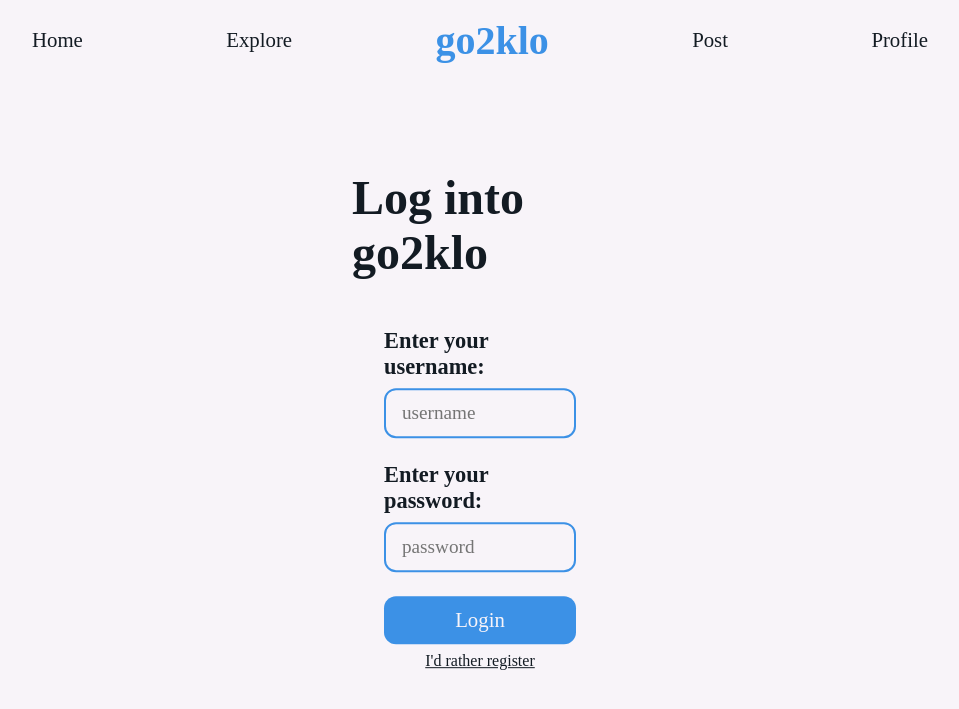
After one commit to czett/go2klo, a Flask app: page /login in a window 1280 px wide. The commit adds this page. Shown: the top 709 px of the page, without its empty margins (160-1119 px from the left). Run offline with Flask 3, Linux system fonts and the light colour scheme; parts of the project's set-up code (start-up, migrations or seed data) failed here and were passed over; some libraries are stand-ins or nearby versions; some web fonts are replaced.

Commit message:
login works yay

```diff
--- a/app.py
+++ b/app.py
@@ -1,4 +1,4 @@
-from flask import Flask, render_template, redirect, session
+from flask import Flask, render_template, redirect, session, request
 import funcs
 
 app = Flask(__name__)
@@ -8,5 +8,66 @@ app.secret_key = "wlfuiqhwelfiuwehfliwuehfwhevfjkhvgrlidzuf"
 def startpoint():
     return render_template("index.html")
 
+@app.route("/login")
+def login():
+    if session.get("logged_in"):
+        if session["logged_in"]:
+            return redirect("/")
+
+    return render_template("logreg.html", action="login", msg=None)
+
+@app.route("/login/process", methods=["POST"])
+def process_login():
+    if session.get("logged_in"):
+        if session["logged_in"]:
+            return redirect("/")
+
+    username = request.form["username"]
+    password = request.form["password"]
+
+    if username and password:
+        response = funcs.login(username, password)
+        if response[0] == True:
+            session["user"] = username
+            session["logged_in"] = True
+            return redirect("/")
+        else:
+            return render_template("logreg.html", action="login", msg=response[1])
+
+    return "Congrats, you worked around my code :)"
+
+@app.route("/register")
+def register():
+    if session.get("logged_in"):
+        if session["logged_in"]:
+            return redirect("/")
+
+    return render_template("logreg.html", action="register", msg=None)
+
+@app.route("/register/process", methods=["POST"])
+def process_register():
+    if session.get("logged_in"):
+        if session["logged_in"]:
+            return redirect("/")
+
+    username = request.form["username"]
+    password = request.form["password"]
+
+    if username and password:
+        response = funcs.register(username, password)
+        if response[0] == True:
+            session["user"] = username
+            session["logged_in"] = True
+            return redirect("/")
+        else:
+            return render_template("logreg.html", action="register", msg=response[1])
+
+    return "Congrats, you worked around my code :)"
+
+@app.route("/logout")
+def logout():
+    session.clear()
+    return redirect("/")
+
 if __name__ == "__main__":
     app.run(debug=True, port=7000)
--- a/funcs.py
+++ b/funcs.py
@@ -16,7 +16,7 @@ DB_CONFIG = {
 def get_db_connection():
     return psycopg2.connect(**DB_CONFIG)
 
-def register(username: str, password: str) -> str:
+def register(username: str, password: str):
     hashed_password = bcrypt.hashpw(password.encode(), bcrypt.gensalt())
     conn = get_db_connection()
     try:
@@ -26,25 +26,25 @@ def register(username: str, password: str) -> str:
                     "INSERT INTO users (username, password) VALUES (%s, %s)",
                     (username, hashed_password.decode()),
                 )
-        return "User registered successfully."
+        return True, "Success"
     except psycopg2.errors.UniqueViolation:
-        return "Error: Username already exists."
+        return False, "Username already exists"
     except Exception as e:
-        return f"Error: {e}"
+        return False, f"Error: {e}"
     finally:
         conn.close()
 
-def login(username: str, password: str) -> str:
+def login(username: str, password: str):
     conn = get_db_connection()
     try:
         with conn.cursor() as cur:
             cur.execute("SELECT password FROM users WHERE username = %s", (username,))
             user = cur.fetchone()
             if user and bcrypt.checkpw(password.encode(), user[0].encode()):
-                return "Login successful!"
+                return True, "Success"
             else:
-                return "Invalid username or password."
+                return False, "Wrong username or password"
     except Exception as e:
-        return f"Error: {e}"
+        return False, f"Error: {e}"
     finally:
         conn.close()
--- a/static/style.css
+++ b/static/style.css
@@ -14,6 +14,18 @@
 ::selection{
     background: var(--ac);
     color: var(--bg);
+}
+
+::-webkit-scrollbar{
+    width: 5px;
+}
+
+::-webkit-scrollbar-track{
+    background: var(--bg);
+}
+
+::-webkit-scrollbar-thumb{
+    background: var(--fg);
 }
 
 body, html{
@@ -69,6 +81,30 @@ body, html{
     font-weight: 700;
     cursor: pointer;
 }
+
+/* footer */
+
+.footer{
+    width: 100vw;
+    box-sizing: border-box;
+    padding: 3vh 0;
+    background-color: var(--ac);
+}
+
+.footer .links{
+    gap: 5vw;
+    display: flex;
+    justify-content: center;
+    align-items: center;
+}
+
+.footer .links *{
+    color: var(--bg);
+    text-decoration: none;
+    cursor: pointer;
+}
+
+/* index content */
 
 .banner{
     margin: var(--tbmar) 0;
@@ -152,10 +188,10 @@ body, html{
 
 .get-started{
     margin: var(--tbmar) 0;
-    margin-top: 0;
+    /* margin-top: 0; */
     position: relative;
-    aspect-ratio: 4;
     width: 100%;
+    margin-bottom: 5vh;
 }
 
 .get-started .icon span{
@@ -169,7 +205,102 @@ body, html{
 
 .get-started .box-text{
     font-size: 2rem;
+    font-weight: 600;
+    margin-bottom: 2vh;
+}
+
+.get-started .action-btns{
+    display: flex;
+    justify-content: start;
+    align-items: center;
+    gap: 1vh;
+}
+
+.get-started .action-btns button{
+    box-sizing: border-box;
+    padding: 2vh 4vh;
+    font-size: 1.5rem;
+    color: var(--bg);
+    background: var(--ac);
+    border-radius: calc(0.5*var(--brad));
+    border: none;
+    outline: none;
+    transition: var(--trans);
+    cursor: pointer;
+}
+
+.get-started .action-btns button:hover{
+    filter: brightness(1.1);
+}
+
+/* login form */
+
+.logreg-form{
     position: absolute;
-    inset: 25% auto auto 0%;
+    inset: 50% auto auto 50%;
+    transform: translate(-50%, -50%);
+    /* background-color: green; */
+    aspect-ratio: 0.75; /* revise */
+    width: 20%;
+}
+
+.logreg-form form{
+    display: flex;
+    flex-direction: column;
+    align-items: center;
+    padding: 2vh 0;
+    gap: 1vh;
+}
+
+.logreg-form .title{
+    font-size: 3rem;
+}
+
+.logreg-form form label, .logreg-form form input, .logreg-form form button{
+    width: 75%;
+    box-sizing: border-box;
+}
+
+.logreg-form form input, .logreg-form form button{
+    padding: 1.5vh 2vh;
+    outline: none;
+    border-radius: calc(var(--brad)/2);
+}
+
+.logreg-form form button{
+    margin-top: 2vh;
+    border: none;
+    background: var(--ac);
+    color: var(--bg);
+    font-size: 1.3rem;
+    cursor: pointer;
+}
+
+.logreg-form form input{
+    border: 2px solid var(--ac);
+    background-color: transparent;
+    font-size: 1.2rem;
+    color: var(--ac);
+}
+
+.logreg-form form label:last-of-type{
+    margin-top: 2vh;
+}
+
+.logreg-form form label{
+    font-size: 1.4rem;
     font-weight: 600;
 }
+
+.logreg-msg{
+    width: 75%;
+    margin-bottom: 2vh;
+    padding: 1vh 0;
+    text-align: center;
+    background: lightcoral;
+    border: 2px solid #d4040d;
+    border-radius: calc(var(--brad)/2);
+    color: var(--bg);
+    font-weight: 600;
+    font-size: 1.1rem;
+}
--- a/templates/base.html
+++ b/templates/base.html
@@ -12,14 +12,16 @@
     <div class="nav">
         <div class="links">
             <a href="#" class="link">Home</a>
-            <a href="#" class="link">Home</a>
+            <a href="#" class="link">Explore</a>
 
-            <div class="logo">
-                go2klo
-            </div>
+            <a href="/">
+                <div class="logo">
+                    go2klo
+                </div>
+            </a>
 
-            <a href="#" class="link">Home</a>
-            <a href="#" class="link">Home</a>
+            <a href="#" class="link">Post</a>
+            <a href="#" class="link">Profile</a>
         </div>
     </div>
     {% endblock %}
@@ -28,5 +30,15 @@
         {% block content %}
         {% endblock %}
     </div>
+
+    {% block footer %}
+    <div class="footer">
+        <div class="links">
+            <a href="#" class="link">about us</a>
+            <a href="#" class="link">legal info</a>
+            <a href="#" class="link">miscellaneous</a>
+        </div>
+    </div>
+    {% endblock %}
 </body>
 </html>
--- /dev/null
+++ b/templates/logreg.html
@@ -0,0 +1,47 @@
+{% extends "base.html" %}
+
+{% block content %}
+
+<div class="logreg-form">
+    {% if action == "login" %}
+        <form action="/login/process" enctype="multipart/form-data" method="post">
+            <h2 class="title">Log into go2klo</h2>
+
+            {% if msg != None %}
+                <div class="logreg-msg">{{msg}}</div>
+            {% endif %}
+
+            <label for="username">Enter your username:</label>
+            <input type="text" name="username" id="username" placeholder="username">
+            <label for="password">Enter your password:</label>
+            <input type="password" name="password" id="password" placeholder="password">
+            <button type="submit">Login</button>
+            <a href="/register">
+                <div class="switch-form">I'd rather register</div>
+            </a>
+        </form>
+    {% endif %}
+    {% if action == "register" %}
+        <form action="/register/process" enctype="multipart/form-data" method="post">
+            <h2 class="title">Register into go2klo</h2>
+
+            {% if msg != None %}
+                <div class="logreg-msg">{{msg}}</div>
+            {% endif %}
+
+            <label for="username">Enter your username:</label>
+            <input type="text" name="username" id="username" placeholder="username">
+            <label for="password">Enter your password:</label>
+            <input type="password" name="password" id="password" placeholder="password">
+            <button type="submit">Register</button>
+            <a href="/login">
+                <div class="switch-form">I'd rather login</div>
+            </a>
+        </form>
+    {% endif %}
+</div>
+
+{% endblock %}
+
+{% block footer %}
+{% endblock %}
```
Also changed, not shown: templates/index.html (+7 -3 lines).
